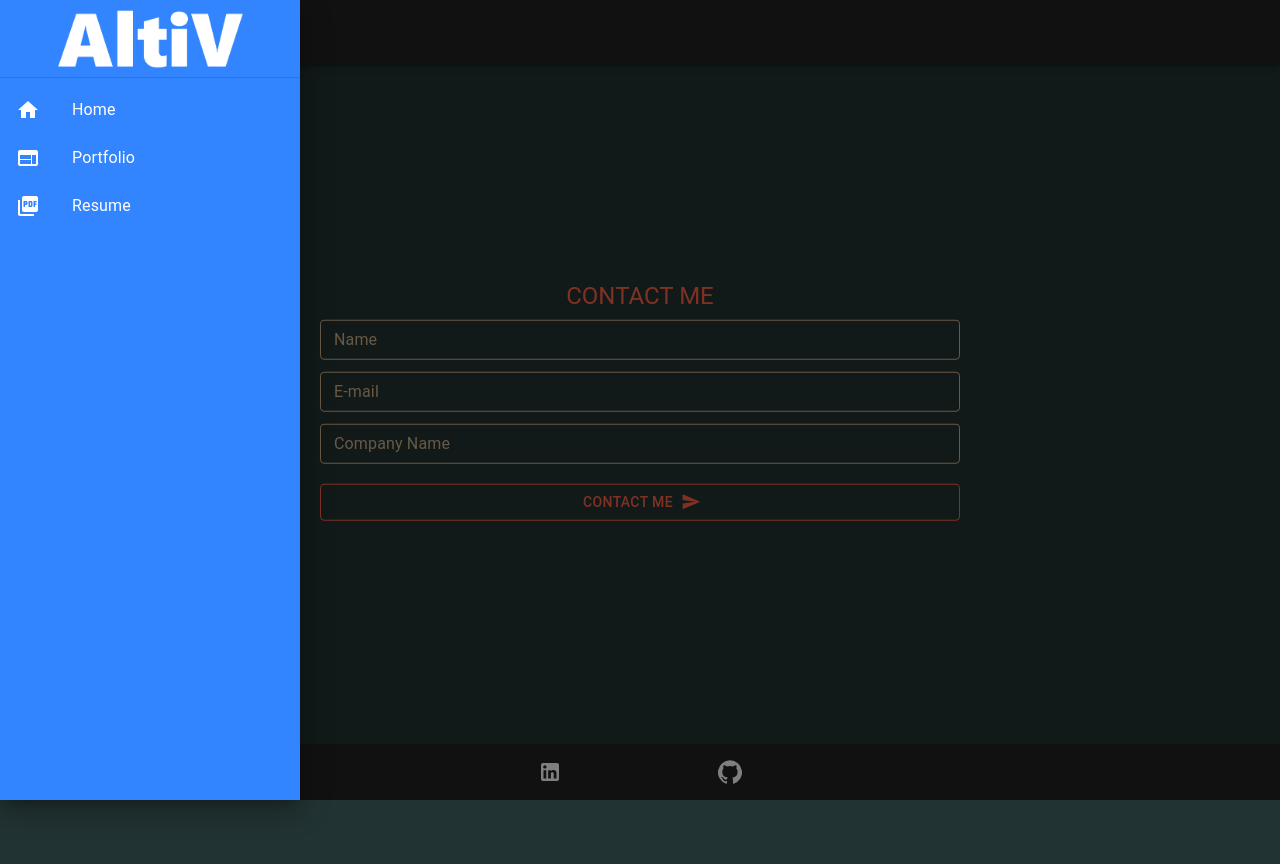
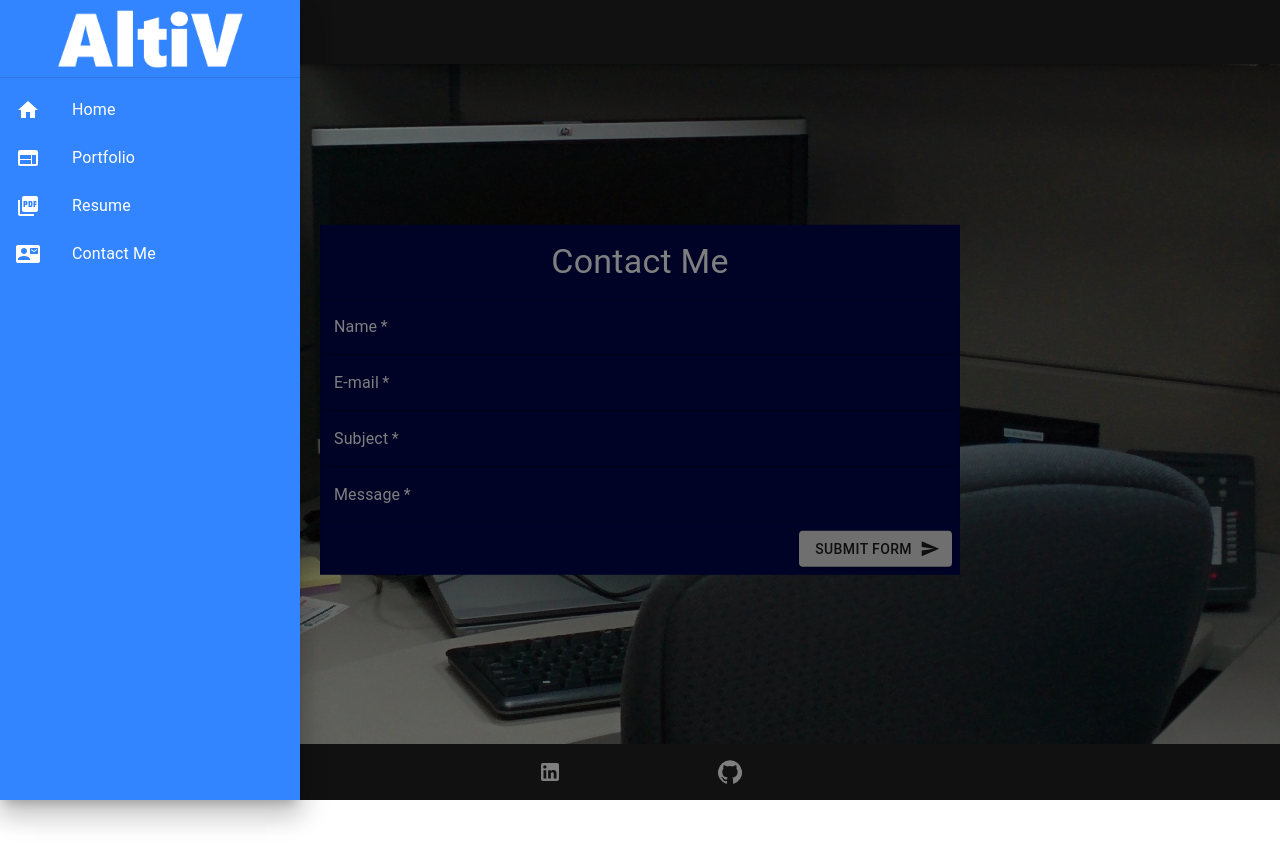
Before and after one commit to AltiV/AltiV.github.io, a React (Create React App) app: page /#/contact in a window 1280 px wide. Both pictures are taken after a click on the button 48 px from the left and 32 px from the top of the page. After the commit the page ends 800 px from the top, so only its background shows below. Built offline with nearby package versions, Linux system fonts and the light colour scheme.

Commit message:
Added some contact form functionality

```diff
--- a/package.json
+++ b/package.json
@@ -16,7 +16,7 @@
     "react-scripts": "3.4.4"
   },
   "scripts": {
-    "start": "react-scripts start",
+    "start": "BROWSER=none react-scripts start",
     "predeploy": "npm run build",
     "deploy": "gh-pages -d build",
     "build": "react-scripts build",
--- a/src/App.js
+++ b/src/App.js
@@ -11,7 +11,6 @@ import Home from "./components/home-component";
 import Portfolio from "./components/portfolio-component";
 import Resume from "./components/resume-component";
 import Contact from "./components/contact-component";
-import Contact2 from "./components/contact2-component";
 
 import { Toolbar } from "@material-ui/core";
 
@@ -24,7 +23,6 @@ function App() {
       <Route path="/portfolio" component={Portfolio} />
       <Route path="/resume" component={Resume} />
       <Route path="/contact" component={Contact} />
-      <Route path="/contact2" component={Contact2} />
       <Footer />
     </>
   );
--- a/src/components/contact-component.js
+++ b/src/components/contact-component.js
@@ -1,9 +1,20 @@
-import React from "react";
+import React, { useState } from "react";
 
-import { makeStyles, withStyles } from "@material-ui/core/styles";
-import { TextField, Typography, Grid, Box, Button } from "@material-ui/core";
+import { makeStyles } from "@material-ui/core/styles";
+
+import {
+  Typography,
+  TextField,
+  Button,
+  Collapse,
+  CircularProgress,
+} from "@material-ui/core";
+import { Alert, AlertTitle } from "@material-ui/lab";
 
 import SendIcon from "@material-ui/icons/Send";
+
+// Set up EmailJS for sending e-mails without requiring backend
+import * as emailjs from "emailjs-com";
 
 const useStyles = makeStyles((theme) => ({
   form: {
@@ -11,89 +22,187 @@ const useStyles = makeStyles((theme) => ({
     left: "50%",
     transform: "translate(-50%, -50%)",
     position: "absolute",
+    background: "#00064D",
+    zIndex: -1,
+    "& label.MuiInputLabel-root": {
+      color: "white",
+    },
   },
-  button: {
-    marginTop: "1rem",
-    color: "tomato",
-    borderColor: "tomato",
+  header: {
+    textAlign: "center",
+    color: "white",
+    margin: "1rem 0",
+  },
+  buttonDiv: {
+    margin: "0.5rem",
+    float: "right",
+    "& .MuiCircularProgress-root": {
+      position: "absolute",
+      // This seems like bad practice...
+      right: "4.8em",
+      top: "19.5em",
+      color: "green",
+    },
   },
 }));
-
-const InputField = withStyles({
-  root: {
-    "& label.Mui-focused": {
-      color: "tomato",
-    },
-    "& label": {
-      color: "tan",
-    },
-    "& .MuiOutlinedInput-root": {
-      "& fieldset": {
-        borderColor: "tan",
-      },
-      "&:hover fieldset": {
-        borderColor: "tan",
-      },
-      "& .Mui-focused fieldset": {
-        borderColor: "tan",
-      },
-    },
-  },
-})(TextField);
 
 const Contact = () => {
   const classes = useStyles();
 
+  const [values, setValues] = useState({
+    name: "",
+    email: "",
+    subject: "",
+    message: "",
+  });
+
+  // Button parameters for form submission
+  const [buttonParams, setButtonParams] = useState({
+    loading: false,
+  });
+
+  // Alert parameters for form submission
+  const [alertParams, setAlartParams] = useState({
+    visible: false,
+    severity: "success",
+    title: "Success",
+    message: "Form data successfully sent.",
+  });
+
+  const handleSubmit = (e) => {
+    e.preventDefault();
+
+    setButtonParams({ loading: true });
+
+    emailjs
+      .send(
+        "contact_service",
+        "template_nuhdbmn",
+        values,
+        "user_Uo3w87JyZv5toLgJGDNyH"
+      )
+      .then((response) => {
+        !alertParams["visible"] &&
+          setAlartParams({
+            ...alertParams,
+            visible: true,
+            severity: "success",
+            title: "Success",
+            message: "Form data successfully sent.",
+          });
+
+        setTimeout(() => {
+          setAlartParams({ ...alertParams, visible: false });
+        }, 2000);
+
+        e.target.reset();
+      })
+      .catch((error) => {
+        !alertParams["visible"] &&
+          setAlartParams({
+            ...alertParams,
+            visible: true,
+            severity: "error",
+            title: "Error",
+            message:
+              "An error has occured trying to send the form data: " + error,
+          });
+
+        setTimeout(() => {
+          setAlartParams({ ...alertParams, visible: false });
+        }, 2000);
+      })
+      .finally(() => setButtonParams({ loading: false }));
+  };
+
+  const handleInputChange = (e) => {
+    const { name, value } = e.target;
+    setValues({ ...values, [name]: value });
+  };
+
   return (
     <>
-      <Box style={{ background: "#233", height: "100vh" }}>
-        <Grid container justify="center">
-          <Box component="form" className={classes.form}>
-            <Typography
-              variant="h5"
-              style={{
-                color: "tomato",
-                textAlign: "center",
-                textTransform: "upperCase",
-              }}
-            >
-              Contact Me
-            </Typography>
-            <InputField
-              fullWidth={true}
-              label="Name"
-              variant="outlined"
-              inputProps={{ style: { color: "white" } }}
-              margin="dense"
-              size="medium"
-            ></InputField>
-            <InputField
-              fullWidth={true}
-              label="E-mail"
-              variant="outlined"
-              inputProps={{ style: { color: "white" } }}
-              margin="dense"
-              size="medium"
-            ></InputField>
-            <InputField
-              fullWidth={true}
-              label="Company Name"
-              variant="outlined"
-              inputProps={{ style: { color: "white" } }}
-              margin="dense"
-              size="medium"
-            />
-            <Button
-              className={classes.button}
-              variant="outlined"
-              fullWidth={true}
-              endIcon={<SendIcon />}
-            >
-              Contact Me
-            </Button>
-          </Box>
-        </Grid>
-      </Box>
+      <form className={classes.form} onSubmit={handleSubmit}>
+        <Typography variant="h4" className={classes.header}>
+          Contact Me
+        </Typography>
+        <TextField
+          name="name"
+          label="Name"
+          variant="outlined"
+          autoComplete="off"
+          inputProps={{ style: { color: "white" } }}
+          required
+          fullWidth
+          onChange={(event) => {
+            handleInputChange(event);
+          }}
+        ></TextField>
+        <TextField
+          name="email"
+          label="E-mail"
+          variant="outlined"
+          autoComplete="off"
+          inputProps={{ style: { color: "white" } }}
+          required
+          fullWidth
+          onChange={(event) => {
+            handleInputChange(event);
+          }}
+        ></TextField>
+        <TextField
+          name="subject"
+          label="Subject"
+          variant="outlined"
+          autoComplete="off"
+          inputProps={{ style: { color: "white" } }}
+          required
+          fullWidth
+          onChange={(event) => {
+            handleInputChange(event);
+          }}
+        ></TextField>
+        <TextField
+          name="message"
+          label="Message"
+          variant="outlined"
+          autoComplete="off"
+          inputProps={{ style: { color: "white" } }}
+          required
+          fullWidth
+          multiline
+          rowsMax={6}
+          onChange={(event) => {
+            handleInputChange(event);
+          }}
+        ></TextField>
+        <div className={classes.buttonDiv}>
+          <Button
+            variant="contained"
+            type="submit"
+            disabled={buttonParams["loading"]}
+            endIcon={<SendIcon />}
+            className={classes.button}
+          >
+            Submit Form
+          </Button>
+          {buttonParams["loading"] && (
+            <CircularProgress size={32} className={classes.buttonProgress} />
+          )}
+        </div>
+      </form>
+
+      <Collapse in={alertParams["visible"]}>
+        <Alert
+          severity={alertParams["severity"]}
+          onClose={() => {
+            setAlartParams({ ...alertParams, visible: false });
+          }}
+        >
+          <AlertTitle>{alertParams["title"]}</AlertTitle>
+          {alertParams["message"]}
+        </Alert>
+      </Collapse>
     </>
   );
 };
--- a/src/components/contact2-component.js
+++ /dev/null
@@ -1,173 +0,0 @@
-import React, { useState } from "react";
-
-import { makeStyles } from "@material-ui/core/styles";
-
-import { Typography, TextField, Button, Collapse } from "@material-ui/core";
-import { Alert, AlertTitle } from "@material-ui/lab";
-
-import SendIcon from "@material-ui/icons/Send";
-
-// Set up EmailJS for sending e-mails without requiring backend
-import * as emailjs from "emailjs-com";
-
-const useStyles = makeStyles((theme) => ({
-  form: {
-    top: "50%",
-    left: "50%",
-    transform: "translate(-50%, -50%)",
-    position: "absolute",
-    background: "#00064D",
-    zIndex: -1,
-    "& label.MuiInputLabel-root": {
-      color: "white",
-    },
-    // Does not work
-    "& .MuiButton-root": {
-      justifyContent: "right",
-    },
-  },
-  header: {
-    textAlign: "center",
-    color: "white",
-  },
-}));
-
-const Contact2 = () => {
-  const classes = useStyles();
-
-  const [values, setValues] = useState({
-    name: "",
-    email: "",
-    subject: "",
-    message: "",
-  });
-
-  // Alert boolean for form submission
-  const [alertParams, setAlartParams] = useState({
-    visible: false,
-    severity: "success",
-    title: "Success",
-    message: "Form data successfully sent.",
-  });
-
-  const handleSubmit = (e) => {
-    e.preventDefault();
-
-    emailjs
-      .send(
-        "contact_service",
-        "template_nuhdbmn",
-        values,
-        "user_Uo3w87JyZv5toLgJGDNyH"
-      )
-      .then((response) => {
-        !alertParams["visible"] &&
-          setAlartParams({
-            ...alertParams,
-            visible: true,
-            severity: "success",
-            title: "Success",
-            message: "Form data successfully sent.",
-          });
-
-        setTimeout(() => {
-          setAlartParams({ ...alertParams, visible: false });
-        }, 2000);
-
-        e.target.reset();
-      })
-      .catch((error) => {
-        !alertParams["visible"] &&
-          setAlartParams({
-            ...alertParams,
-            visible: true,
-            severity: "error",
-            title: "Error",
-            message:
-              "An error has occured trying to send the form data: " + error,
-          });
-
-        setTimeout(() => {
-          setAlartParams({ ...alertParams, visible: false });
-        }, 2000);
-      });
-  };
-
-  const handleInputChange = (e) => {
-    const { name, value } = e.target;
-    setValues({ ...values, [name]: value });
-  };
-
-  return (
-    <>
-      <form className={classes.form} onSubmit={handleSubmit}>
-        <Typography variant="h5" className={classes.header}>
-          Contact Me
-        </Typography>
-        <TextField
-          name="name"
-          label="Name"
-          variant="outlined"
-          inputProps={{ style: { color: "white" } }}
-          required
-          fullWidth
-          onChange={(event) => {
-            handleInputChange(event);
-          }}
-        ></TextField>
-        <TextField
-          name="email"
-          label="E-mail"
-          variant="outlined"
-          inputProps={{ style: { color: "white" } }}
-          required
-          fullWidth
-          onChange={(event) => {
-            handleInputChange(event);
-          }}
-        ></TextField>
-        <TextField
-          name="subject"
-          label="Subject"
-          variant="outlined"
-          inputProps={{ style: { color: "white" } }}
-          required
-          fullWidth
-          onChange={(event) => {
-            handleInputChange(event);
-          }}
-        ></TextField>
-        <TextField
-          name="message"
-          label="Message"
-          variant="outlined"
-          inputProps={{ style: { color: "white" } }}
-          required
-          fullWidth
-          multiline
-          rowsMax={6}
-          onChange={(event) => {
-            handleInputChange(event);
-          }}
-        ></TextField>
-        <Button variant="contained" type="submit" endIcon={<SendIcon />}>
-          Submit Form
-        </Button>
-      </form>
-
-      <Collapse in={alertParams["visible"]}>
-        <Alert
-          severity={alertParams["severity"]}
-          onClose={() => {
-            setAlartParams({ ...alertParams, visible: false });
-          }}
-        >
-          <AlertTitle>{alertParams["title"]}</AlertTitle>
-          {alertParams["message"]}
-        </Alert>
-      </Collapse>
-    </>
-  );
-};
-
-export default Contact2;
--- a/src/components/navbar-component.js
+++ b/src/components/navbar-component.js
@@ -17,7 +17,13 @@ import {
   Box,
 } from "@material-ui/core";
 
-import { Home, Web, PictureAsPdf, List as ListIcon } from "@material-ui/icons";
+import {
+  Home,
+  Web,
+  PictureAsPdf,
+  ContactMail,
+  List as ListIcon,
+} from "@material-ui/icons";
 
 import { makeStyles } from "@material-ui/core/styles";
 
@@ -39,11 +45,11 @@ const menuItems = [
     listText: "Resume",
     listPath: "/resume",
   },
-  // {
-  //   listIcon: <ContactMail />,
-  //   listText: "Contact Me",
-  //   listPath: "/contact",
-  // },
+  {
+    listIcon: <ContactMail />,
+    listText: "Contact Me",
+    listPath: "/contact",
+  },
 ];
 
 // CSS STYLES
```
